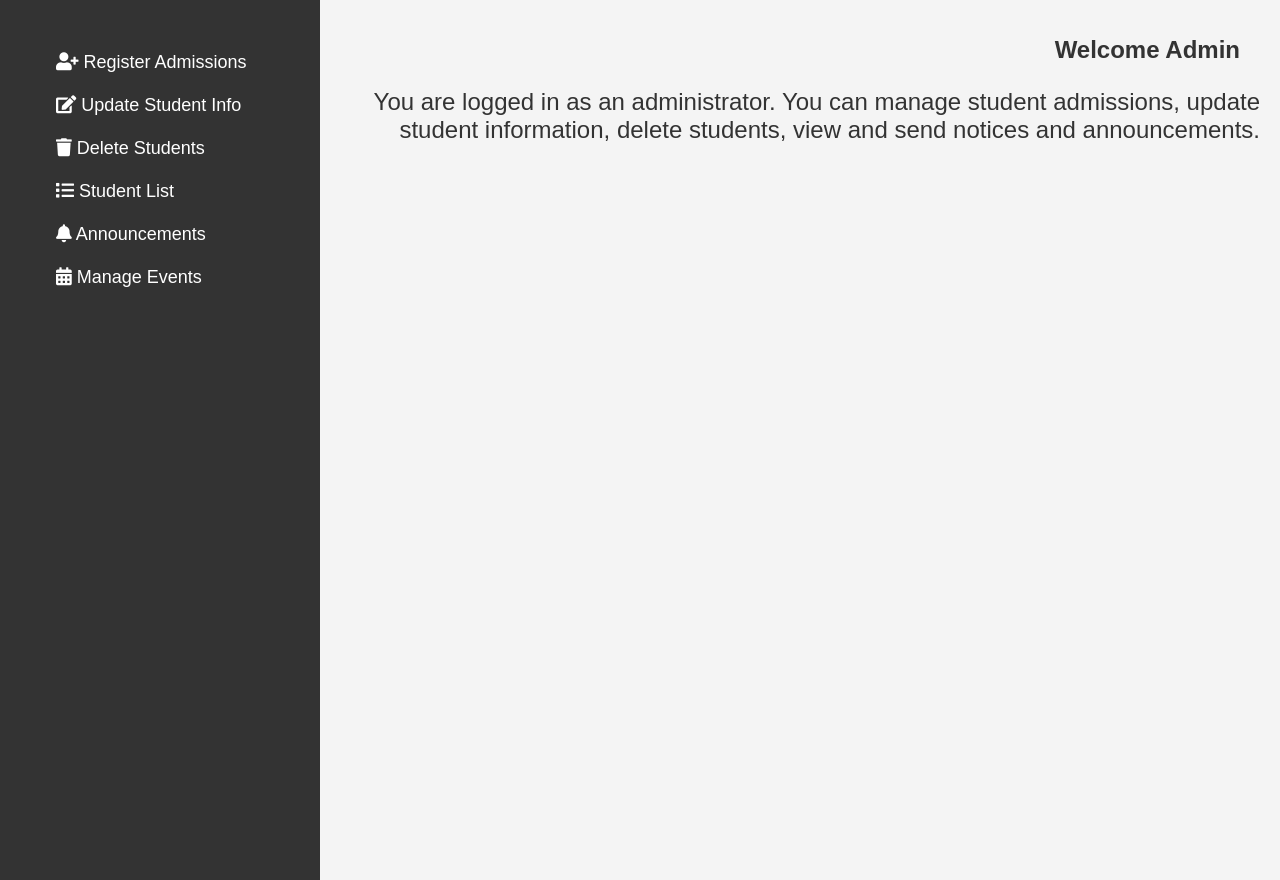
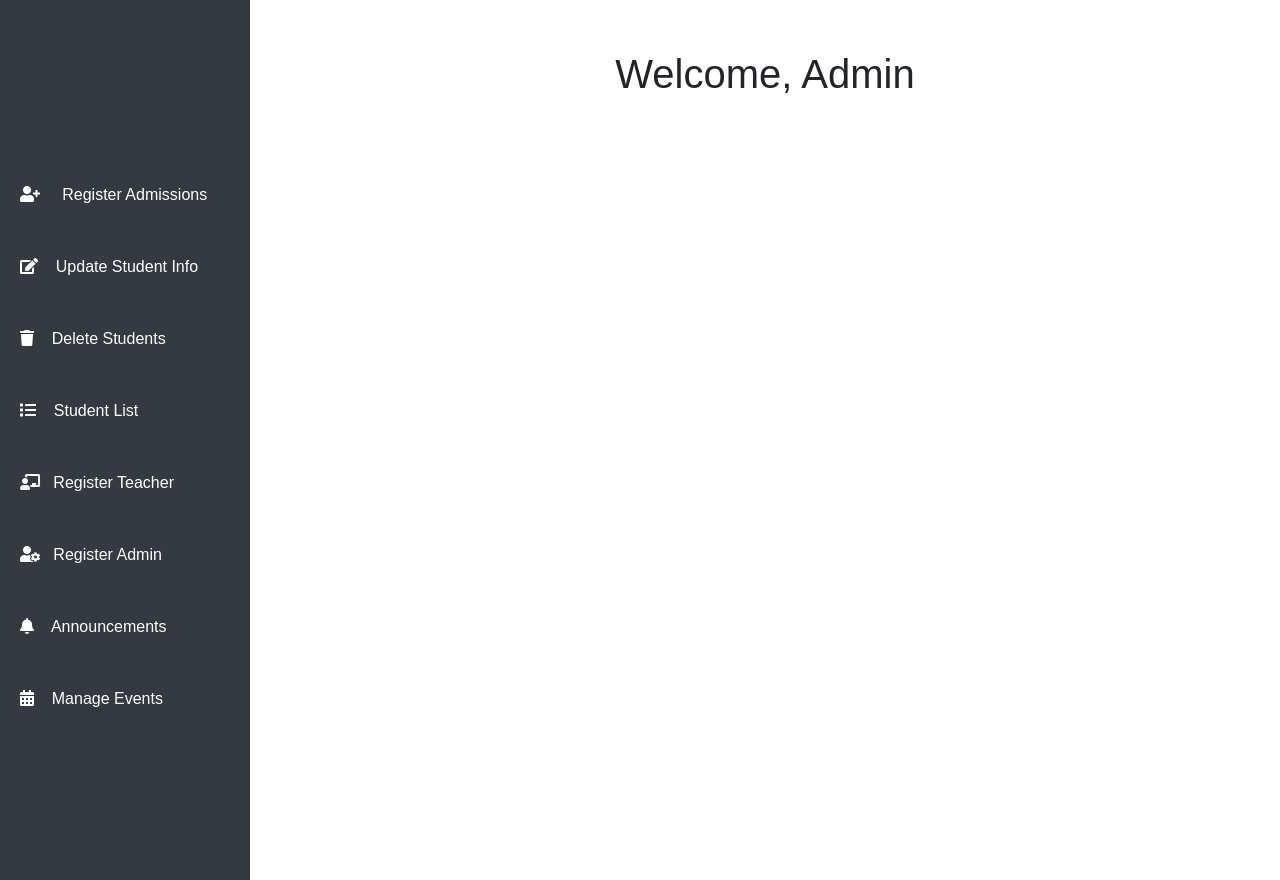
Before and after one commit to d-kulkarni-g-i-t/dKulkarni, a Flask app: page /admin/dashboard in a window 1280 px wide. Run offline with Flask 3, Linux system fonts and the light colour scheme; data comes from the database, SQL or seed files in the repository; both versions use the stored data as it was after the commit.

Commit message:
Updated admin dashboard with other features

```diff
--- a/app.py
+++ b/app.py
@@ -2,6 +2,7 @@ from flask import Flask, render_template, request, redirect, url_for, flash
 import sqlite3
 
 app = Flask(__name__)
+app.secret_key = 'bramharoopasaraswati108'
 
 # Helper function to query the database
 def query_db(query, args=(), one=False):
@@ -55,68 +56,109 @@ def teacher_dashboard():
     teacher = query_db('SELECT * FROM teachers WHERE empid = ?', [username], one=True)
     return render_template('teacher_dashboard.html', teacher=teacher)
 
-
 @app.route('/admin/dashboard')
 def admin_dashboard():
     username = request.args.get('username')
     admin = query_db('SELECT * FROM admins WHERE empid = ?', [username], one=True)
-    return render_template('admin_dashboard.html', admin=admin, username=username)
-
-
-from flask import session
+    return render_template('admin_dashboard.html', admin=admin)
 
 @app.route('/admin/register_admission', methods=['GET', 'POST'])
 def register_admission():
+    username = request.args.get('username')  # Get the username from the query parameters
     if request.method == 'POST':
         usn = request.form['usn']
         name = request.form['name']
         password = request.form['password']
-        # Logic to insert data into 'students' table
         conn = sqlite3.connect('rvu.db')
         cursor = conn.cursor()
         cursor.execute('INSERT INTO students (usn, name, password) VALUES (?, ?, ?)', (usn, name, password))
         conn.commit()
         conn.close()
-        return redirect(url_for('admin_dashboard', username=session.get('username')))
-    return render_template('register_admissions.html')
-
+        flash('Student registered successfully', 'success')
+        return redirect(url_for('admin_dashboard', username=username))
+    return render_template('register_admissions.html', username=username)
 
 @app.route('/admin/update_student_info', methods=['GET', 'POST'])
 def update_student_info():
+    username = request.args.get('username')  # Get the username from the query parameters
     if request.method == 'POST':
         usn = request.form['usn']
         name = request.form['name']
         password = request.form['password']
+        attendance = request.form['attendance']
+        marks_subject1 = request.form['marks_subject1']
+        marks_subject2 = request.form['marks_subject2']
+        marks_subject3 = request.form['marks_subject3']
+        marks_subject4 = request.form['marks_subject4']
         # Logic to update data in 'students' table
         conn = sqlite3.connect('rvu.db')
         cursor = conn.cursor()
-        cursor.execute('UPDATE students SET name = ?, password = ? WHERE usn = ?', (name, password, usn))
+        cursor.execute('''
+            UPDATE students
+            SET name = ?, password = ?, attendance = ?, marks_subject1 = ?, marks_subject2 = ?, marks_subject3 = ?, marks_subject4 = ?
+            WHERE usn = ?
+        ''', (name, password, attendance, marks_subject1, marks_subject2, marks_subject3, marks_subject4, usn))
         conn.commit()
         conn.close()
         flash('Student information updated successfully', 'success')
-        return redirect(url_for('admin_dashboard', username=request.args.get('username')))
-    return render_template('update_student_info.html', username=request.args.get('username'))
+        return redirect(url_for('admin_dashboard', username=username))
+    return render_template('update_student_info.html', username=username)
 
-@app.route('/admin/delete_students')
-def delete_students():
-    # Your logic for deleting students
-    return "Delete Students"
+@app.route('/admin/delete_student', methods=['GET', 'POST'])
+def delete_student():
+    username = request.args.get('username')  # Get the username from the query parameters
+    if request.method == 'POST':
+        usn = request.form['usn']
+        conn = sqlite3.connect('rvu.db')
+        cursor = conn.cursor()
+        cursor.execute('DELETE FROM students WHERE usn = ?', (usn,))
+        conn.commit()
+        conn.close()
+        flash('Student record deleted successfully', 'success')
+        return redirect(url_for('admin_dashboard', username=username))
+    return render_template('delete_student.html', username=username)
 
 @app.route('/admin/student_list')
 def student_list():
-    # Your logic for displaying student list
-    return "Student List"
+    username = request.args.get('username')  # Get the username from the query parameters
+    students = query_db('SELECT * FROM students')
+    return render_template('student_list.html', students=students, username=username)
 
 @app.route('/admin/announcements')
 def announcements():
-    # Your logic for managing announcements
-    return "Announcements"
+    return "Anouncements tab"
+
+@app.route('/admin/delete_teacher', methods=['GET', 'POST'])
+def delete_teacher():
+    username = request.args.get('username')  # Get the username from the query parameters
+    if request.method == 'POST':
+        empid = request.form['empid']
+        conn = sqlite3.connect('rvu.db')
+        cursor = conn.cursor()
+        cursor.execute('DELETE FROM teachers WHERE empid = ?', (empid,))
+        conn.commit()
+        conn.close()
+        flash('Teacher record deleted successfully', 'success')
+        return redirect(url_for('admin_dashboard', username=username))
+    return render_template('delete_teacher.html', username=username)
+
+@app.route('/admin/delete_admin', methods=['GET', 'POST'])
+def delete_admin():
+    username = request.args.get('username')  # Get the username from the query parameters
+    if request.method == 'POST':
+        empid = request.form['empid']
+        conn = sqlite3.connect('rvu.db')
+        cursor = conn.cursor()
+        cursor.execute('DELETE FROM admins WHERE empid = ?', (empid,))
+        conn.commit()
+        conn.close()
+        flash('Admin record deleted successfully', 'success')
+        return redirect(url_for('admin_dashboard', username=username))
+    return render_template('delete_admin.html', username=username)
+
 
 @app.route('/admin/manage_events')
 def manage_events():
-    # Your logic for managing events
-    return "Manage Events"
-
-
+    return "manage_events"
 if __name__ == '__main__':
     app.run(debug=True)
--- a/templates/admin_dashboard.html
+++ b/templates/admin_dashboard.html
@@ -1,95 +1,117 @@
 <!DOCTYPE html>
 <html lang="en">
-
 <head>
     <meta charset="UTF-8">
     <meta http-equiv="X-UA-Compatible" content="IE=edge">
     <meta name="viewport" content="width=device-width, initial-scale=1.0">
     <title>Admin Dashboard</title>
     <link rel="stylesheet" href="https://cdnjs.cloudflare.com/ajax/libs/font-awesome/5.15.4/css/all.min.css">
+    <link href="https://cdn.jsdelivr.net/npm/bootstrap@5.0.2/dist/css/bootstrap.min.css" rel="stylesheet">
     <style>
+        /* Custom styles */
         body {
             font-family: Arial, sans-serif;
-            margin: 0;
-            padding: 0;
-            background-color: #f4f4f4;
         }
 
         .navbar {
-            z-index: 4000;
-            background-color: #333;
             height: 100vh;
-            width: 25vw;
             position: fixed;
             top: 0;
             left: 0;
-            overflow-x: hidden;
-            padding-top: 20px;
+
+            width: 250px;
+            background-color: #343a40;
+            padding-top: 10px;
         }
 
-        .navbar a {
-            padding: 6px 8px 6px 16px;
-            text-decoration: none;
-            font-size: 18px;
-            color: white;
-            display: block;
-            transition: 0.3s;
-            cursor: pointer;
+        .navbar-nav {
+            width: 100%;
+        }
+        .nav-item{
+            padding: 10px;
+        }
+
+        .nav-link {
+            color: #fff;
+            padding-left: 20px;
+            padding-top: 20px;
+            text-align: left;
+            margin-left: 10px;
+        }
+
+        .nav-item:hover {
+            background-color: #495057;
+            color: #fff;
 
         }
-        .navbar li{
-            list-style-type: none;
-            padding-top: 10px;
-        }
-        .navbar a:hover {
-            background-color: #555;
+        .nav-item:hover .nav-link{
+            color: #fff;
+            /* text-decoration: underline; */
         }
 
-        .main-content {
-            margin: auto;
+        .content {
+            margin-left: 250px;
             padding: 20px;
-            position: relative;
-        }
-
-        h1 {
-            text-align: right;
-            margin-right: 20px;
-            font-size: 24px;
-            color: #333;
-        }
-
-        .icon {
-            margin-right: 10px;
         }
 
         .welcome-message {
-            text-align: right;
-            margin-left: 25vw;
-            font-size: 24px;
-            color: #333;
+            text-align: center;
+            margin: 30px 0;
         }
 
     </style>
 </head>
+<body>
 
-<body>
     <div class="navbar">
-        <ul>
-            <li><a href="{{ url_for('register_admission') }}"><i class="fas fa-user-plus"></i> Register Admissions</a></li>
-            <li><a href="{{ url_for('update_student_info') }}"><i class="fas fa-edit"></i> Update Student Info</a></li>
-            <li><a href="{{ url_for('delete_students') }}"><i class="fas fa-trash"></i> Delete Students</a></li>
-            <li><a href="{{ url_for('student_list') }}"><i class="fas fa-list"></i> Student List</a></li>
-            <li><a href="{{ url_for('announcements') }}"><i class="fas fa-bell"></i> Announcements</a></li>
-            <li><a href="{{ url_for('manage_events') }}"><i class="fas fa-calendar-alt"></i> Manage Events</a></li>
+        <ul class="navbar-nav">
+            <li class="nav-item">
+                <a class="nav-link" href="{{ url_for('register_admission', username=admin['empid']) }}"><i class="fas fa-user-plus"></i> &nbsp; &nbsp; Register Admissions</a></a>
+            </li>
+            <li class="nav-item">
+                <a class="nav-link" href="{{ url_for('update_student_info', username=admin['empid']) }}"><i class="fas fa-edit"></i>&nbsp; &nbsp;  Update Student Info</a>
+            </li>
+            <li class="nav-item">
+                <a class="nav-link" href="{{ url_for('delete_student', username=admin['empid']) }}"><i class="fas fa-trash"></i>&nbsp; &nbsp; Delete Students</a>
+            </li>
+            <li class="nav-item">
+                <a class="nav-link" href="{{ url_for('student_list', username=admin['empid']) }}"><i class="fas fa-list"></i>&nbsp; &nbsp; Student List</a>
+            </li>
+            <li class="nav-item">
+                <a class="nav-link" href="/admin/register_teacher"><i class="fas fa-chalkboard-teacher"></i>&nbsp; &nbsp;Register Teacher</a>
+            </li>
+            <li class="nav-item">
+                <a class="nav-link" href="/admin/register_admin"><i class="fas fa-user-cog"></i>&nbsp; &nbsp;Register Admin</a>
+            </li>
+            <li class="nav-item">
+                <a class="nav-link" href="#"><i class="fas fa-bell"></i>&nbsp; &nbsp; Announcements</a>
+            </li>
+            <li class="nav-item">
+                <a class="nav-link" href="#"><i class="fas fa-calendar-alt"></i>&nbsp; &nbsp;  Manage Events</a>
+            </li>
         </ul>
-
+    </div>
+    <div class="content">
+        <!-- Flash messages section -->
+    <div class="container mt-3 flashmessage">
+        {% with messages = get_flashed_messages(with_categories=true) %}
+          {% if messages %}
+            {% for category, message in messages %}
+              <div class="alert alert-{{ category }} alert-dismissible fade show" role="alert">
+                {{ message }}
+                <button type="button" class="btn-close" data-bs-dismiss="alert" aria-label="Close"></button>
+              </div>
+            {% endfor %}
+          {% endif %}
+        {% endwith %}
     </div>
 
-    <div class="main-content">
-        <h1>Welcome Admin <span class="admin-name">{{ admin_name }}</span></h1>
-        <p class="welcome-message">You are logged in as an administrator. You can manage student admissions, update student information, delete students, view and send notices and announcements.
-        </p>
+        <div class="welcome-message">
+            <h1>Welcome, Admin {{ admin['name'] }}</h1>
+
+        </div>
     </div>
+    <script src="https://cdn.jsdelivr.net/npm/@popperjs/core@2.9.2/dist/umd/popper.min.js"></script>
+    <script src="https://cdn.jsdelivr.net/npm/bootstrap@5.0.2/dist/js/bootstrap.min.js"></script>
 </body>
-
 </html>
--- a/templates/login.html
+++ b/templates/login.html
@@ -176,7 +176,7 @@
         </div>
 
         <footer>
-            &copy; 2023 RV University. All rights reserved.
+            &copy; 2024 D-Kulkarni. All rights reserved.
         </footer>
     </div>
 </div>
```
Also changed, not shown: templates/delete_admin.html (added, +59 -0 lines), templates/delete_student.html (added, +60 -0 lines), templates/delete_teacher.html (added, +59 -0 lines), templates/register_admin.html (added, +61 -0 lines), templates/register_teacher.html (added, +62 -0 lines), templates/update_student_info.html (+12 -14 lines), rvu.db.
